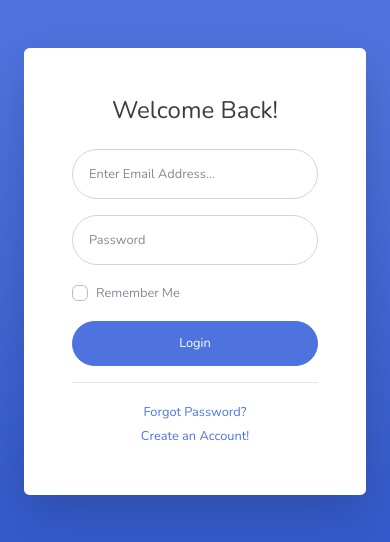
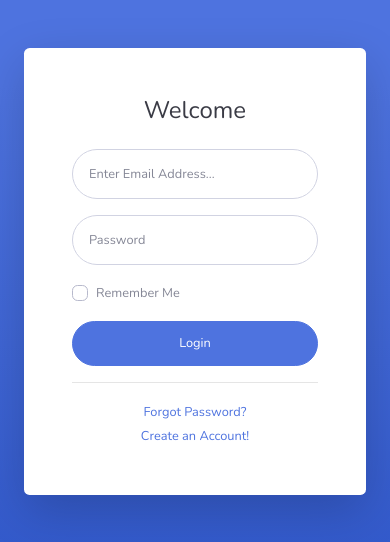
Before and after one commit to mnamegaurav/pushify, a Django app: template templates/accounts/login.html in a window 390 px wide. Shown: the top 542 px of the page. Run offline with Django 3.2, Linux system fonts and the light colour scheme; the template is opened without the code that fills it, so the values that code supplies are empty.

Commit message:
ui changes in login, register

```diff
--- a/templates/accounts/login.html
+++ b/templates/accounts/login.html
@@ -5,16 +5,15 @@
 <div class="container">
   <!-- Outer Row -->
   <div class="row justify-content-center">
-    <div class="col-xl-10 col-lg-12 col-md-9">
+    <div class="col-12 col-lg-6">
       <div class="card o-hidden border-0 shadow-lg my-5">
         <div class="card-body p-0">
           <!-- Nested Row within Card Body -->
           <div class="row">
-            <div class="col-lg-6 d-none d-lg-block bg-login-image"></div>
-            <div class="col-lg-6">
+            <div class="col-12">
               <div class="p-5">
                 <div class="text-center">
-                  <h1 class="h4 text-gray-900 mb-4">Welcome Back!</h1>
+                  <h1 class="h4 text-gray-900 mb-4">Welcome</h1>
                 </div>
                 <form class="user">
                   <div class="form-group">
--- a/templates/accounts/password_forgot.html
+++ b/templates/accounts/password_forgot.html
@@ -6,13 +6,12 @@
 <div class="container">
   <!-- Outer Row -->
   <div class="row justify-content-center">
-    <div class="col-xl-10 col-lg-12 col-md-9">
+    <div class="col-12 col-lg-6">
       <div class="card o-hidden border-0 shadow-lg my-5">
         <div class="card-body p-0">
           <!-- Nested Row within Card Body -->
           <div class="row">
-            <div class="col-lg-6 d-none d-lg-block bg-password-image"></div>
-            <div class="col-lg-6">
+            <div class="col-12">
               <div class="p-5">
                 <div class="text-center">
                   <h1 class="h4 text-gray-900 mb-2">Forgot Your Password?</h1>
```
Also changed, not shown: templates/accounts/register.html (+6 -2 lines).
